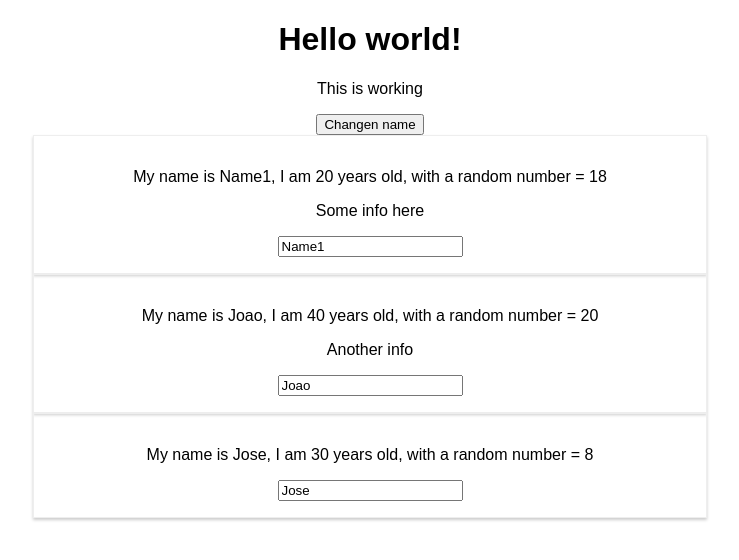
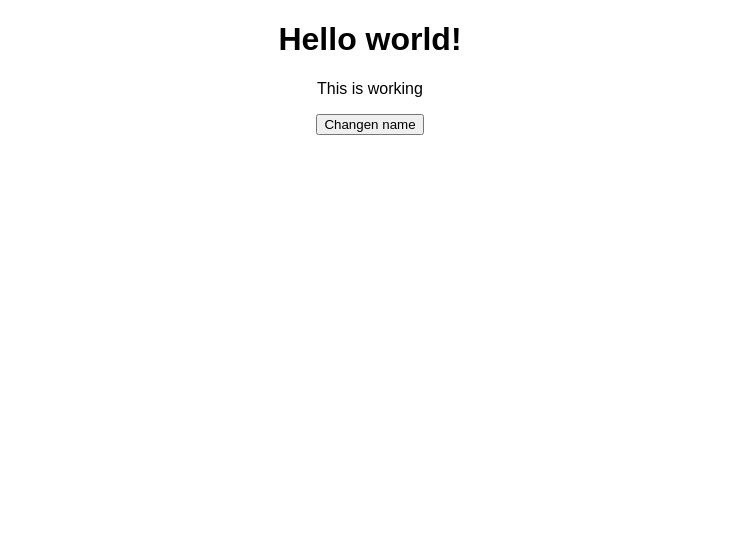
Before and after one commit to ewertonramos/sandbox-react, a React (Create React App) app: page / in a window 1280 px wide. Shown: the top 560 px of the page, without its empty margins (270-1009 px from the left). Built offline with nearby package versions, Linux system fonts and the light colour scheme.

Commit message:
adding conditional to show persons

```diff
--- a/src/App.js
+++ b/src/App.js
@@ -8,20 +8,21 @@ class App extends Component {
             {name: "Name1", age: 20},
             {name: "Joao", age: 40},
             {name: "Jose", age: 30}
-        ]
+        ],
+        showPersons: false
     }
 
     switchNameHandler = (newName) => {
         console.log("clicked")
         this.setState({
-            persons:[{name: "Max"}, {name: newName}, {name: "Bill"}]
+            persons: [{name: "Max"}, {name: newName}, {name: "Bill"}]
         })
     }
 
     nameChangeHandler = (e) => {
         console.log("clicked")
         this.setState({
-            persons:[{name: "Max"}, {name: e.target.value}, {name: "Bill"}]
+            persons: [{name: "Max"}, {name: e.target.value}, {name: "Bill"}]
         })
     }
 
@@ -31,9 +32,15 @@ class App extends Component {
                 <h1>Hello world!</h1>
                 <p>This is working</p>
                 <button onClick={this.switchNameHandler.bind(this, 'BOUND')}>Changen name</button>
-                <Person click={this.switchNameHandler.bind(this, 'BINDING')} personName={this.state.persons[0].name} age={this.state.persons[0].age}> Some info here </Person>
-                <Person change={this.nameChangeHandler} personName={this.state.persons[1].name} age={this.state.persons[1].age}> Another info </Person>
-                <Person click={this.switchNameHandler} personName={this.state.persons[2].name} age={this.state.persons[2].age}/>
+                {this.state.showPersons ?
+                <div>
+                    <Person click={this.switchNameHandler.bind(this, 'BINDING')} personName={this.state.persons[0].name}
+                            age={this.state.persons[0].age}> Some info here </Person>
+                    <Person change={this.nameChangeHandler} personName={this.state.persons[1].name}
+                            age={this.state.persons[1].age}> Another info </Person>
+                    <Person click={this.switchNameHandler} personName={this.state.persons[2].name}
+                            age={this.state.persons[2].age}/>
+                </div> : null}
             </div>
         );
     }
```
